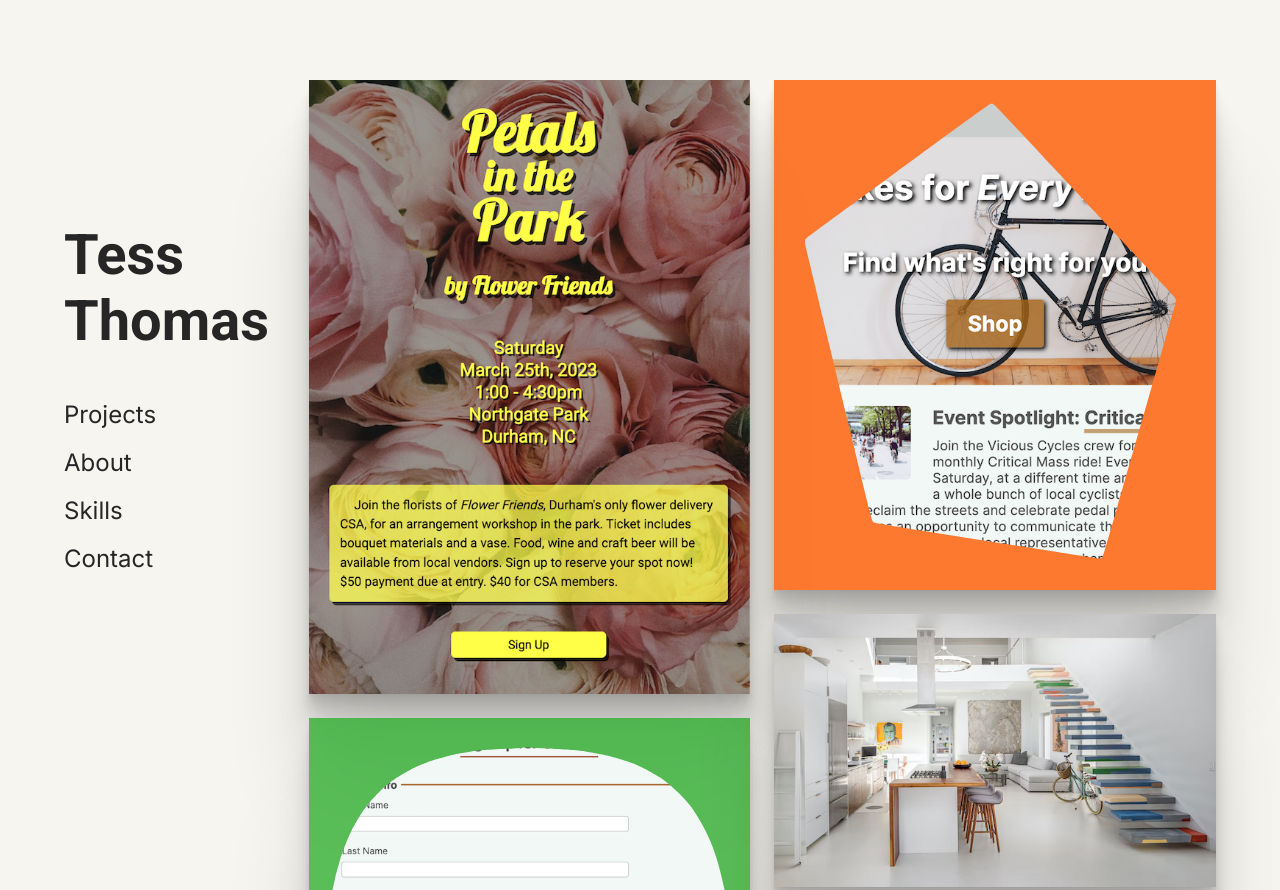
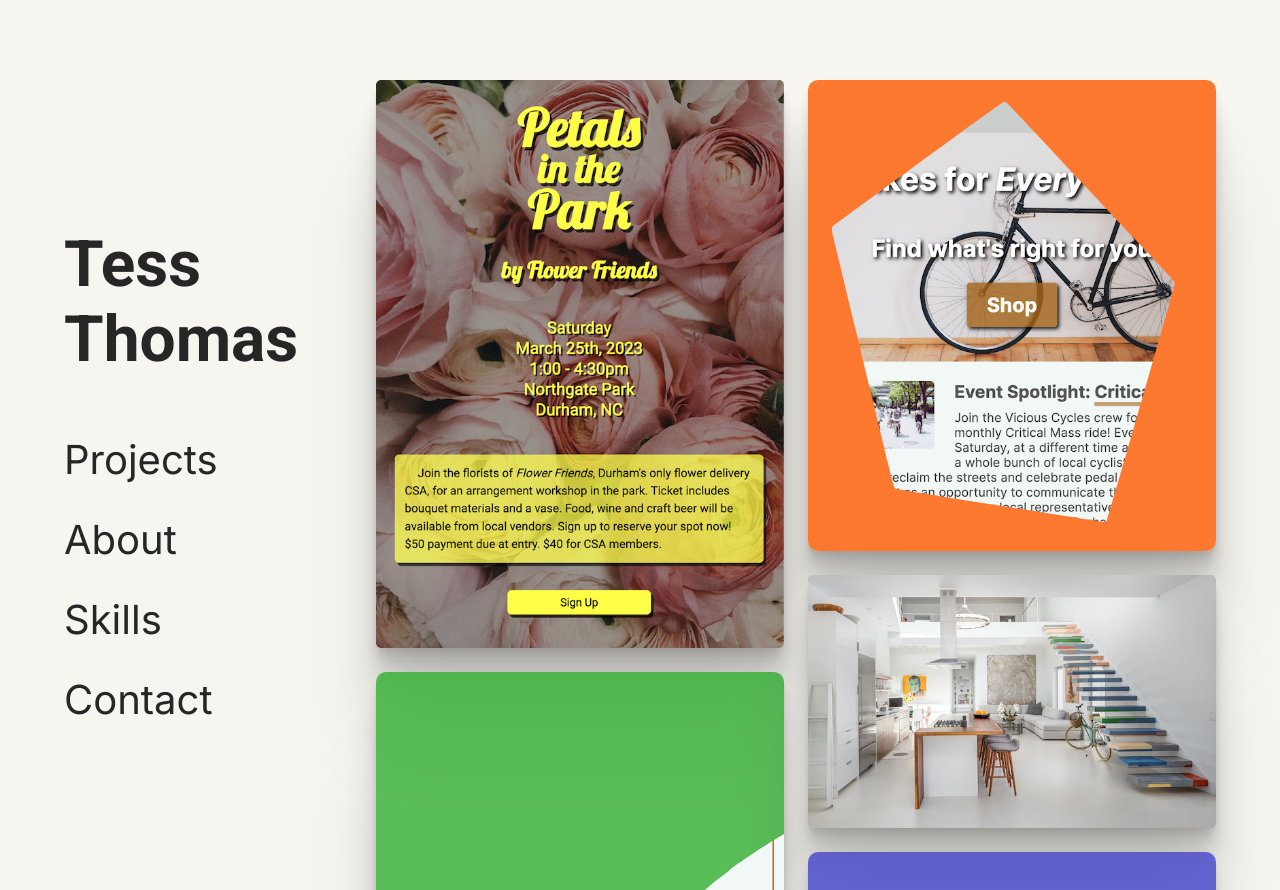
Before and after one commit to tessthom/portfolioWEB210, a plain HTML site: page index.html in a window 1280 px wide. Shown: the top 890 px of the page. Drawn offline with Linux system fonts and the light colour scheme.

Commit message:
Tweak minor spacing details. Removed values on mask property that returned validation error.

```diff
--- a/styles.css
+++ b/styles.css
@@ -1,11 +1,7 @@
 /*
 Tess Thomas
 WEB 210
-Week 10
-Notes for next week:
-  - Dial in mobile and separate tablet layouts
-  - Further diagnose figure masks functionality
-  - Improve accessibility
+Week 11
 */
 
 /* Global Styles
@@ -41,7 +37,7 @@ img  {
   height: auto;
 }
 
-/* Mobile First
+/* Mobile First Styles
 ---------------------------------------------------*/
 body  {
   margin: 0 auto;
@@ -171,8 +167,7 @@ input:checked ~ .nav-container .navbar-toggle .bar:nth-child(3)  {
   0 12.5px 10px rgba(0, 0, 0, 0.06),
   0 22.3px 17.9px rgba(0, 0, 0, 0.072),
   0 41.8px 33.4px rgba(0, 0, 0, 0.086),
-  0 100px 80px rgba(0, 0, 0, 0.12)
-;
+  0 100px 80px rgba(0, 0, 0, 0.12);
 }
 div.left-1  {
   color: #ff7646;
@@ -214,7 +209,6 @@ figcaption h2  {
   text-align: center;
   padding: 15px 0 10px;
 }
-
 /* Footer
 ---------------------------------------------------*/
 .footer  {
@@ -240,7 +234,7 @@ address a img  {
   color: #262626;
 }
 
-/* Mobile Only Styles
+/* Mobile Media Query
 --------------------------------------------------*/
 @media screen and (max-width: 600px)  {
   header.header  {
@@ -324,7 +318,6 @@ address a img  {
   .nav-item a:hover span, .nav-item a:active span  {
     display: inline-block;
   }
-
   /* Tablet: Main */
   .row  {
     display: flex;
@@ -383,12 +376,9 @@ address a img  {
     padding: 20px 0 10px;
     margin: 0;
   }
-
   /* Tablet: Footer */
   .footer  {
     height: 20vh;
-  }
-  .footer  {
     width: 80%;
     display: flex;
     flex-direction: row;
@@ -413,7 +403,7 @@ address a img  {
   }
   .site  {
     display: grid;
-    grid-template-columns: max-content 3fr;
+    grid-template-columns: 25% 3fr;
     grid-template-rows: repeat(2, max-content) repeat(3, 1fr) 20vh;
     grid-column-gap: 1.5rem;
     grid-template-areas:
@@ -424,16 +414,71 @@ address a img  {
       ". main"
       "footer footer";
   }
+  /* Desktop: Header + Navigation */
   div.nav-container  {
     grid-area: nav-div;
     margin-right: 1rem;
   }
-  header  {
+  header.header  {
     grid-area: header;
+    margin: 15vh 0 0;
+    display: flex;
+    text-align: left;
+    width: 100%;
+  }
+  .header h1  {
+    font-size: 4rem;
+  }
+  div.nav-container  {
+    display: flex;
+    flex-direction: column;
+    line-height: initial;
+    align-items: start;
+    padding: 0;
+  }
+  br.desktop  {
+    display: block;
   }
   .navigation  {
     grid-area: nav;
   }
+  .navigation, .nav-list  {
+    margin: 0;
+    text-align: left;
+    width: 100%;
+    font-size: 1rem;
+  }
+  ul.nav-list  {
+    display: flex;
+    flex-direction: column;
+    justify-content: center;
+    padding-left: 0;
+    padding-right: 1em;
+  }
+  ul.nav-list .nav-item  {
+    line-height: 2em;
+    font-size: 2.5rem;
+    padding: 0;
+  }
+  .nav-item a  {
+    position: relative;
+  }
+  .nav-item a span  {
+    position: absolute;
+    margin-left: 5px;
+    bottom: 0;
+    width: 2rem;
+    height: 100%;
+    background-size: contain;
+    display: none;
+  }
+  .nav-item a:hover  {
+    font-weight: bold;
+  }
+  .nav-item a:hover span  {
+    display: inline-block;
+  }
+  /* Desktop: Main */
   .content  {
     grid-area: main;
   }
@@ -457,71 +502,6 @@ address a img  {
   .column img  {
     max-width: 100%;
   }
-  .footer  {
-    grid-area: footer;
-    margin: 0;
-  }
-
-  /* Desktop: Header */
-  header.header  {
-    margin: 15vh 0 0;
-    display: flex;
-    text-align: left;
-    width: 100%;
-  }
-  .header h1  {
-    font-size: 3.5rem;
-  }
-  div.nav-container  {
-    display: flex;
-    flex-direction: column;
-    line-height: initial;
-    align-items: start;
-    padding: 0;
-  }
-  br.desktop  {
-    display: block;
-  }
-
-  /* Desktop: Navigation */
-  .navigation, .nav-list  {
-    margin: 0;
-    text-align: left;
-    width: 100%;
-    font-size: 1rem;
-  }
-  ul.nav-list  {
-    display: flex;
-    flex-direction: column;
-    justify-content: center;
-    padding-left: 0;
-    padding-right: 1em;
-  }
-  ul.nav-list .nav-item  {
-    line-height: 2em;
-    font-size: 1.5em;
-    padding: 0;
-  }
-  .nav-item a  {
-    position: relative;
-  }
-  .nav-item a span  {
-    position: absolute;
-    margin-left: 5px;
-    bottom: 0;
-    width: 2rem;
-    height: 100%;
-    background-size: contain;
-    display: none;
-  }
-  .nav-item a:hover  {
-    font-weight: bold;
-  }
-  .nav-item a:hover span  {
-    display: inline-block;
-  }
-
-  /* Desktop: Main */
   div.oval  {
     background-color: rgba(50, 175, 50, 0.8);
   }
@@ -536,21 +516,21 @@ address a img  {
     -webkit-mask-size: 100%;
     mask-size: cover;
     -webkit-mask: url(images/blob.svg) center/contain no-repeat;
-    mask: url(images/blob.svg) center/contain no-repeat;
+    mask: url(images/blob.svg);
   }
   figure.hex  {
     object-fit: cover;
     -webkit-mask-size: cover;
     mask-size: cover;
     -webkit-mask: url(images/hexagon.svg) center/contain no-repeat;
-    mask: url(images/hexagon.svg) center/contain no-repeat;
+    mask: url(images/hexagon.svg);
   }
   figure.bean  {
     object-fit: cover;
     -webkit-mask-size: cover;
     mask-size: cover;
     -webkit-mask: url(images/bean.svg) center/contain no-repeat;
-    mask: url(images/bean.svg) center/contain no-repeat;
+    mask: url(images/bean.svg);
   }
   div.oval:hover, div.hex:hover, div.bean:hover, figure.oval:hover, figure.hex:hover, figure.bean:hover  {
     background-color: #f6f5f0;
@@ -562,12 +542,14 @@ address a img  {
   }
   .column > a > div  {
     border: none;
-    border-radius: 0;
     margin-bottom: 1.5rem;
   }
   .card img, figcaption  {
     grid-column: 1;
     grid-row: 1;
+  }
+  .card img  {
+    border-radius: 5px;
   }
   figcaption  {
     min-width: 100%;
@@ -590,7 +572,10 @@ address a img  {
   figcaption:hover h2  {
     display: block;
   }
-
   /* Desktop: Footer */
-
+  .footer  {
+    grid-area: footer;
+    margin: 0 auto;
+    justify-content: space-between;
+  }
 }
```
